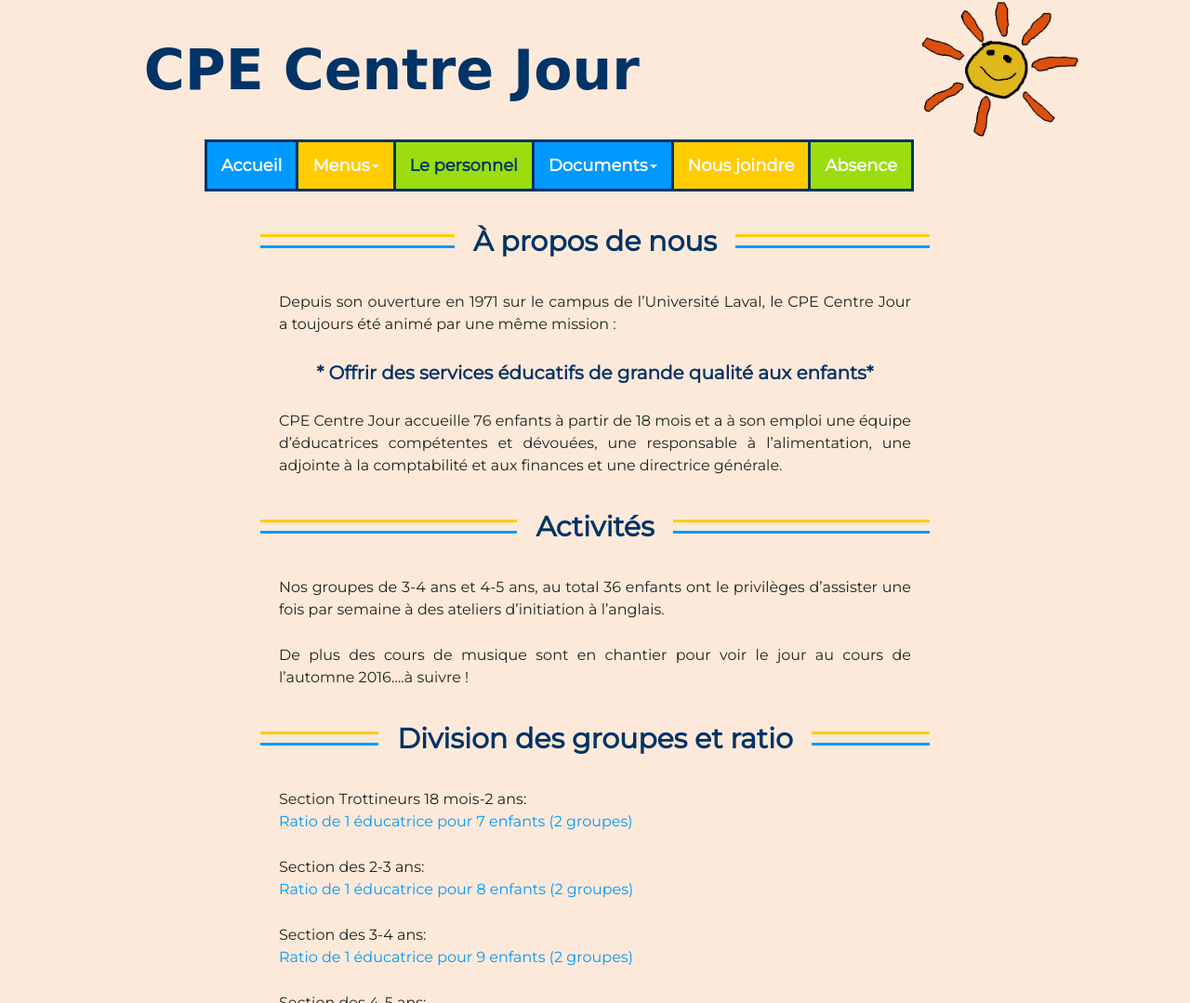
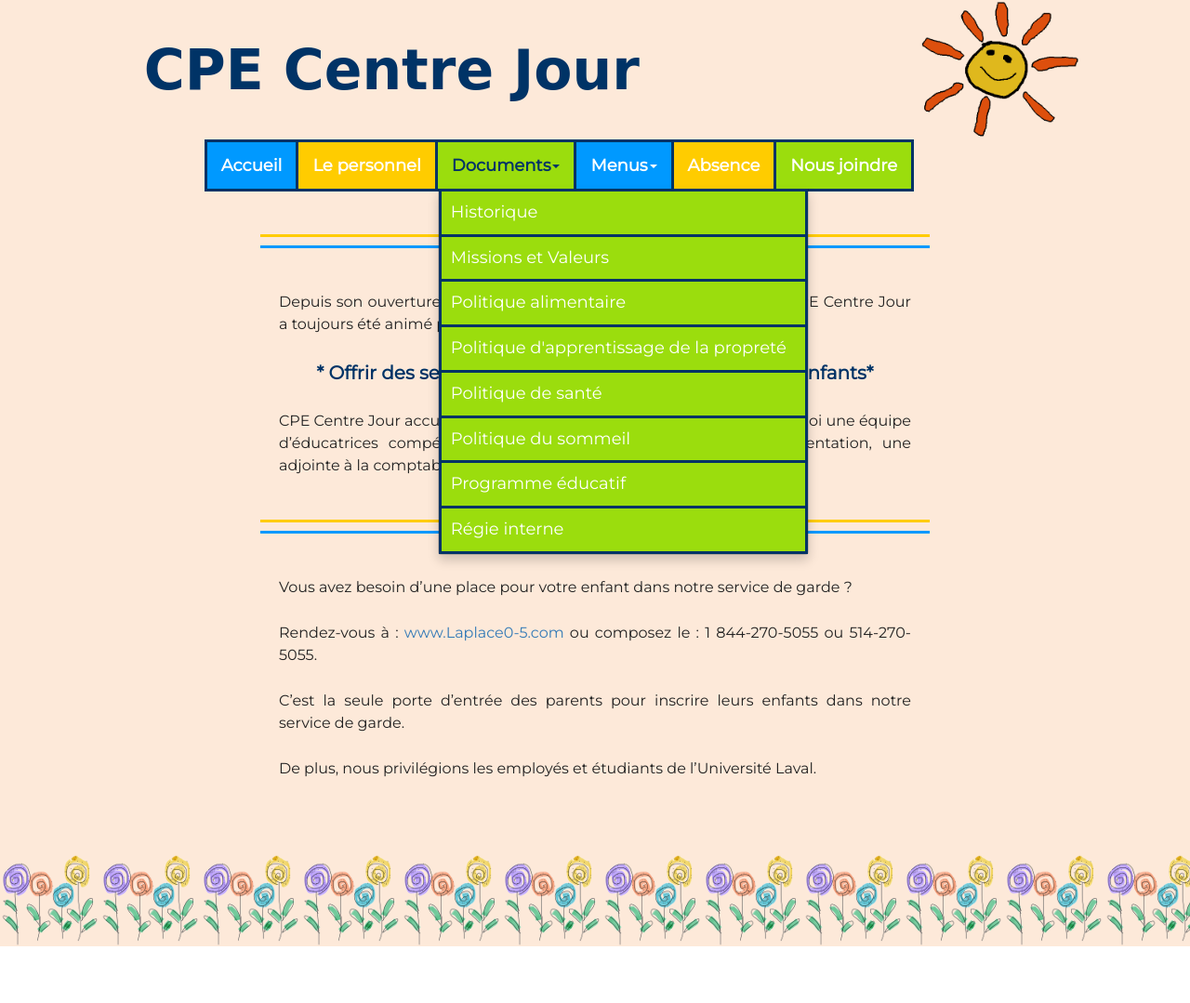
Before and after one commit to quidam66/CPE-CentreJour, a PHP site: page / in a window 1280 px wide, after a click on "Documents". Shown: the whole page at 93% size. Run offline with PHP 8.4, Linux system fonts and the light colour scheme; some web fonts are replaced.

Commit message:
petits ajustements

```diff
--- a/index.html
+++ b/index.html
@@ -42,27 +42,28 @@
 					<div class="collapse navbar-collapse" id="bs-example-navbar-collapse-1">
 						<ul class="nav navbar-nav">
 							<li class="active couleurUn"><a href="pages/accueil.html" target="index_ifrm">Accueil<span class="sr-only">(current)</span></a></li>
-							<li class="dropdown inactive couleurDeux"><a class="dropdown-toggle" data-toggle="dropdown" href="#">Menus<span class="caret"></span></a>
+							<li class="inactive couleurDeux"><a href="pages/equipe.html" target="index_ifrm">Le personnel<span class="sr-only"></span></a></li>
+
+							<li class="dropdown inactive couleurTrois"><a class="dropdown-toggle" data-toggle="dropdown" href="#">Documents<span class="caret"></span></a>
 								<ul class="dropdown-menu subitem">
-									<li class="inactive topsub couleurDeux"><a href="pages/menu_hiver.html" target="index_ifrm">Menu hiver</a></li>
-									<li class="inactive subsub couleurDeux"><a href="pages/menu_ete.html" target="index_ifrm">Menu été</a></li>
+									<li class="inactive topsub couleurTrois"><a href="pages/historique.html" target="index_ifrm">Historique</a></li>
+									<li class="inactive subsub couleurTrois"><a href="pages/missions_valeurs.html" target="index_ifrm">Missions et Valeurs</a></li>
+									<li class="inactive subsub couleurTrois"><a href="pages/politique_alimentaire.html" target="index_ifrm">Politique alimentaire</a></li>
+									<li class="inactive subsub couleurTrois"><a href="pages/politique_apprentissage.html" target="index_ifrm">Politique d'apprentissage de la propreté</a></li>
+									<li class="inactive subsub couleurTrois"><a href="pages/politique_sante.html" target="index_ifrm">Politique de santé</a></li>
+									<li class="inactive subsub couleurTrois"><a href="pages/politique_sommeil.html" target="index_ifrm">Politique du sommeil</a></li>
+									<li class="inactive subsub couleurTrois"><a href="pages/programme_educatif.html" target="index_ifrm">Programme éducatif</a></li>
+									<li class="inactive subsub couleurTrois"><a href="pages/regie_interne.html" target="index_ifrm">Régie interne</a></li>
 								</ul>
 							</li>
-							<li class="inactive couleurTrois"><a href="pages/equipe.html" target="index_ifrm">Le personnel<span class="sr-only"></span></a></li>
-							<li class="dropdown inactive couleurUn"><a class="dropdown-toggle" data-toggle="dropdown" href="#">Documents<span class="caret"></span></a>
+							<li class="dropdown inactive couleurUn"><a class="dropdown-toggle" data-toggle="dropdown" href="#">Menus<span class="caret"></span></a>
 								<ul class="dropdown-menu subitem">
-									<li class="inactive topsub couleurUn"><a href="pages/historique.html" target="index_ifrm">Historique</a></li>
-									<li class="inactive subsub couleurUn"><a href="pages/missions_valeurs.html" target="index_ifrm">Missions et Valeurs</a></li>
-									<li class="inactive subsub couleurUn"><a href="pages/politique_alimentaire.html" target="index_ifrm">Politique alimentaire</a></li>
-									<li class="inactive subsub couleurUn"><a href="pages/politique_apprentissage.html" target="index_ifrm">Politique d'apprentissage de la propreté</a></li>
-									<li class="inactive subsub couleurUn"><a href="pages/politique_sante.html" target="index_ifrm">Politique de santé</a></li>
-									<li class="inactive subsub couleurUn"><a href="pages/politique_sommeil.html" target="index_ifrm">Politique du sommeil</a></li>
-									<li class="inactive subsub couleurUn"><a href="pages/programme_educatif.html" target="index_ifrm">Programme éducatif</a></li>
-									<li class="inactive subsub couleurUn"><a href="pages/regie_interne.html" target="index_ifrm">Régie interne</a></li>
+									<li class="inactive topsub couleurUn"><a href="pages/menu_hiver.html" target="index_ifrm">Menu hiver</a></li>
+									<li class="inactive subsub couleurUn"><a href="pages/menu_ete.html" target="index_ifrm">Menu été</a></li>
 								</ul>
 							</li>
-							<li class="inactive couleurDeux"><a href="pages/contact.php" target="index_ifrm">Nous joindre<span class="sr-only"></span></a></li>
-							<li class="inactive couleurTrois"><a href="pages/absence.php" target="index_ifrm">Absence<span class="sr-only"></span></a></li>
+							<li class="inactive couleurDeux"><a href="pages/absence.php" target="index_ifrm">Absence<span class="sr-only"></span></a></li>
+							<li class="inactive couleurTrois"><a href="pages/contact.php" target="index_ifrm">Nous joindre<span class="sr-only"></span></a></li>
 						</ul>
 					</div><!-- /.navbar-collapse -->
 				</div><!-- /.container-fluid -->
--- a/pages/absence.php
+++ b/pages/absence.php
@@ -16,9 +16,6 @@
 	<div class="container">
 		<div class="iframe-p-text">
 			<div class="iframe-title-bg samll-height"><span>Votre enfant sera absent</span></div>
-				<p>
-					<img class="align-right" src="../images/enfants.png" style="width: 450px; height:400px"></img>
-				</p>
 			<form id="formulaire" name="formulaire" action="" method="POST">
 				<div class="form-label">Votre nom:&nbsp;</div>
 				<div>
@@ -103,7 +100,5 @@
 	    	</form>
 		</div>
 	</div>
-		</div>
-	</div>
 </body>
 </html>
--- a/pages/accueil.html
+++ b/pages/accueil.html
@@ -43,27 +43,6 @@
 				<div class="small-height"></div>
 				<p>CPE Centre Jour accueille 76 enfants à partir de 18 mois et a à son emploi une équipe d’éducatrices compétentes et dévouées, une responsable à l’alimentation, une adjointe à la comptabilité et aux finances et une directrice générale.</p>
 
-				<div class="iframe-title-bg"><span>Activités</span></div>
-				<p>Nos groupes de 3-4 ans et 4-5 ans, au total 36 enfants ont le privilèges d’assister une fois par semaine à des ateliers d’initiation à l’anglais.</p>
-				<div class="small-height"></div>
-				<p>De plus des cours de musique sont en chantier pour voir le jour au cours de l’automne 2016….à suivre !</p>
-
-				<div class="iframe-title-bg"><span>Division des groupes et ratio</span></div>
-				<p>Section Trottineurs 18 mois-2 ans: </p>
-				<p class="iframe-div-subtitle">Ratio de 1 éducatrice pour 7 enfants (2 groupes)</p>
-				<div class="small-height"></div>
-				<p>Section des 2-3 ans: </p>
-				<p class="iframe-div-subtitle">Ratio de 1 éducatrice pour 8 enfants (2 groupes)</p>
-				<div class="small-height"></div>
-				<p>Section des 3-4 ans: </p>
-				<p class="iframe-div-subtitle">Ratio de 1 éducatrice pour 9 enfants (2 groupes)</p>
-				<div class="small-height"></div>
-				<p>Section des 4-5 ans:</p>
-				<p class="iframe-div-subtitle">Ratio de 1 éducatrice pour 10 enfants (2 groupes)</p>
-				<div class="small-height"></div>
-				<p>Section des Explorateurs (multi-âge):</p>
-				<p class="iframe-div-subtitle">Ratio de 1 éducatrice pour 8 enfants (1 groupe) </p>
-
 				<div class="iframe-title-bg"><span>Liste d’attente</span></div>
 				<p>Vous avez besoin d’une place pour votre enfant dans notre service de garde ?</p>
 				<div class="small-height"></div>
```
Also changed, not shown: harrypotter.html (+16 -15 lines), private/code.php (+24 -13 lines). Lines whose indentation alone changed are shown as unchanged.
